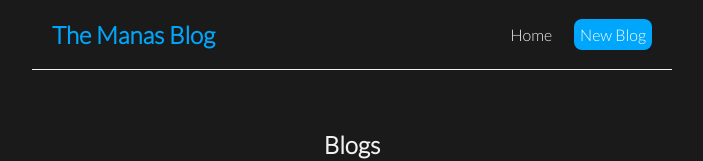
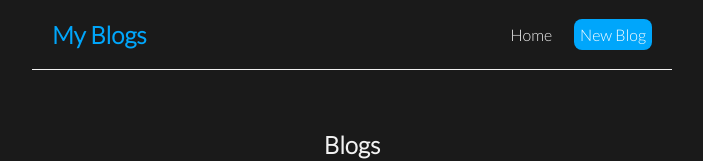
Before and after one commit to manasp2004/Blog, a React (Create React App) app: page / in a window 1280 px wide. Shown: the top 161 px of the page, without its empty margins (288-991 px from the left). Built offline with nearby package versions, Linux system fonts and the light colour scheme; data requests are answered from the project's data file; a web font is replaced by a local one.

Commit message:
Project Completed

```diff
--- a/src/Navbar.js
+++ b/src/Navbar.js
@@ -3,7 +3,7 @@ import { Link } from 'react-router-dom'
 const Navbar = () => {
     return (
         <nav className="navbar">
-            <h1>The Manas Blog</h1>
+            <h1>My Blogs</h1>
             <div className="links">
                 <Link to="/">Home</Link>
                 <Link to="/create" style={{
```
Also changed, not shown: 2 other files (tests, documents, lock files or other folders).
